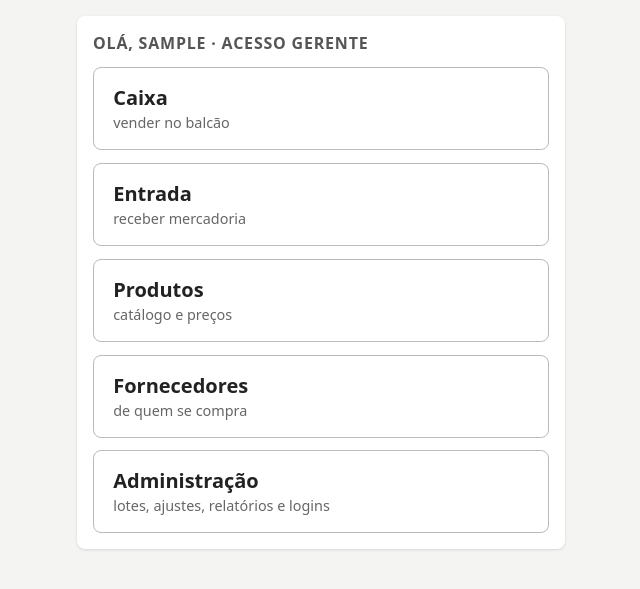
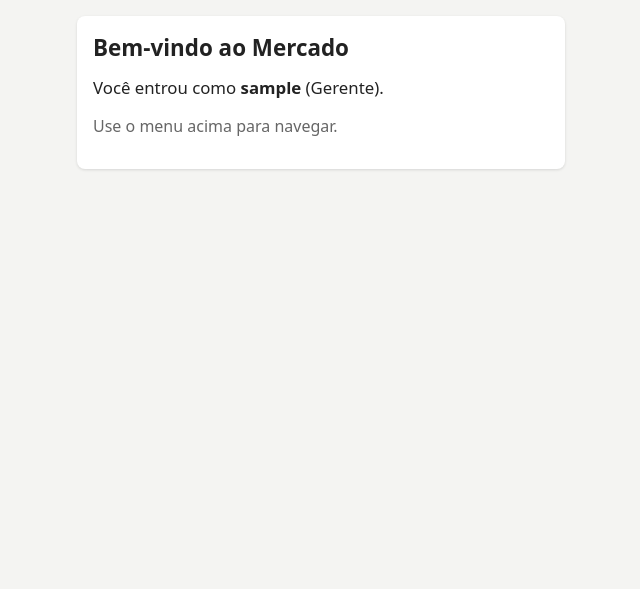
Before and after one commit to antoniodevellisneto991-collab/mercado, a Django app: page / in a window 1280 px wide. Shown: the part 44-633 px from the top of the page, without its empty margins (319-959 px from the left). Run offline with Django 5.2, Linux system fonts and the light colour scheme; the visitor is signed in with stand-in values (Sample User, id 1); data that the repository does not hold is empty.

Commit message:
Tela inicial única de boas-vindas para todos os perfis
Substitui a grade de botões por nível por uma tela de boas-vindas
comum: mesma mensagem para qualquer login, variando só o nome e o
nível exibidos. A navegação fica no menu do topo, que já lista apenas
as abas do nível de quem entrou.

Co-Authored-By: Claude Fable 5 <noreply@anthropic.com>

```diff
--- a/core/templates/core/inicio.html
+++ b/core/templates/core/inicio.html
@@ -4,31 +4,18 @@
 {% block estilo %}
 <style>
   main.inicio { grid-template-columns: 1fr; max-width: 520px; }
-  .acesso { display: block; margin-top: .8rem; padding: 1rem 1.2rem;
-            border: 1px solid #bbb; border-radius: 8px; background: #fff;
-            text-decoration: none; color: inherit; }
-  .acesso strong { display: block; font-size: 1.25rem; }
-  .acesso small { color: #666; font-size: .9rem; }
-  .acesso:hover, .acesso:focus { border-color: #1a4a7a; }
+  .inicio h2 { font-size: 1.4rem; text-transform: none; letter-spacing: 0; color: #222; }
+  .inicio .quem { margin: .4rem 0 0; font-size: 1.05rem; }
+  .inicio .dica { margin-top: 1rem; color: #666; }
 </style>
 {% endblock %}
 
 {% block conteudo %}
 <main class="inicio">
   <section>
-    <h2>Olá, {{ user.username }} · acesso {{ perfil_nome }}</h2>
-    {% for a in acessos %}
-    <a class="acesso" href="{% url a.url %}">
-      <strong>{{ a.nome }}</strong>
-      <small>{{ a.descricao }}</small>
-    </a>
-    {% endfor %}
-    {% if tem_admin %}
-    <a class="acesso" href="/admin/">
-      <strong>Administração</strong>
-      <small>lotes, ajustes, relatórios e logins</small>
-    </a>
-    {% endif %}
+    <h2>Bem-vindo ao Mercado</h2>
+    <p class="quem">Você entrou como <strong>{{ user.username }}</strong> ({{ perfil_nome }}).</p>
+    <p class="dica">Use o menu acima para navegar.</p>
   </section>
 </main>
 {% endblock %}
--- a/core/views.py
+++ b/core/views.py
@@ -20,7 +20,7 @@ from .forms import (
     FornecedorForm, ProdutoForm,
 )
 from .models import Entrada, Fornecedor, ItemVenda, Lote, Produto, Venda
-from .perfis import ABAS, PERFIS, nivel_de
+from .perfis import PERFIS, nivel_de
 from .services import baixar_estoque_fefo
 
 
@@ -50,15 +50,11 @@ def perfil_requerido(*permitidos):
 
 @login_required
 def inicio(request):
-    """Tela zero: mostra os acessos disponíveis para o nível de quem entrou."""
-    nivel = nivel_de(request.user)
-    if nivel is None:
+    """Tela zero: boas-vindas iguais para todos; a navegação é o menu do topo,
+    que já mostra só as abas do nível de quem entrou."""
+    if nivel_de(request.user) is None:
         return render(request, 'core/sem_acesso.html', status=403)
-    perfil = PERFIS[nivel]
-    return render(request, 'core/inicio.html', {
-        'acessos': [ABAS[a] for a in perfil['abas']],
-        'tem_admin': perfil['admin'],
-    })
+    return render(request, 'core/inicio.html')
 
 
 def _linhas_do_carrinho(session):
```
Also changed, not shown: README.md.
